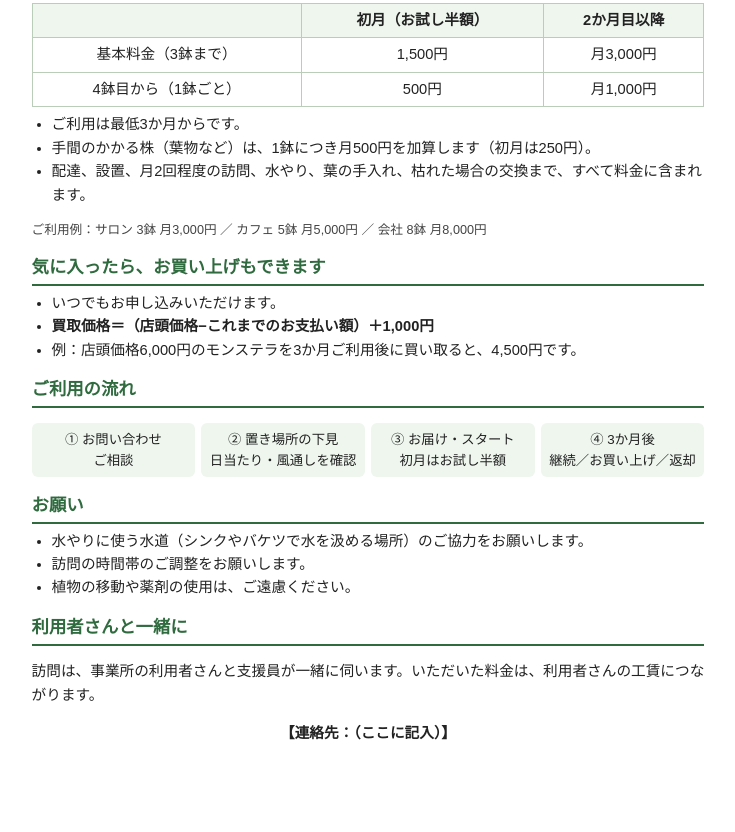
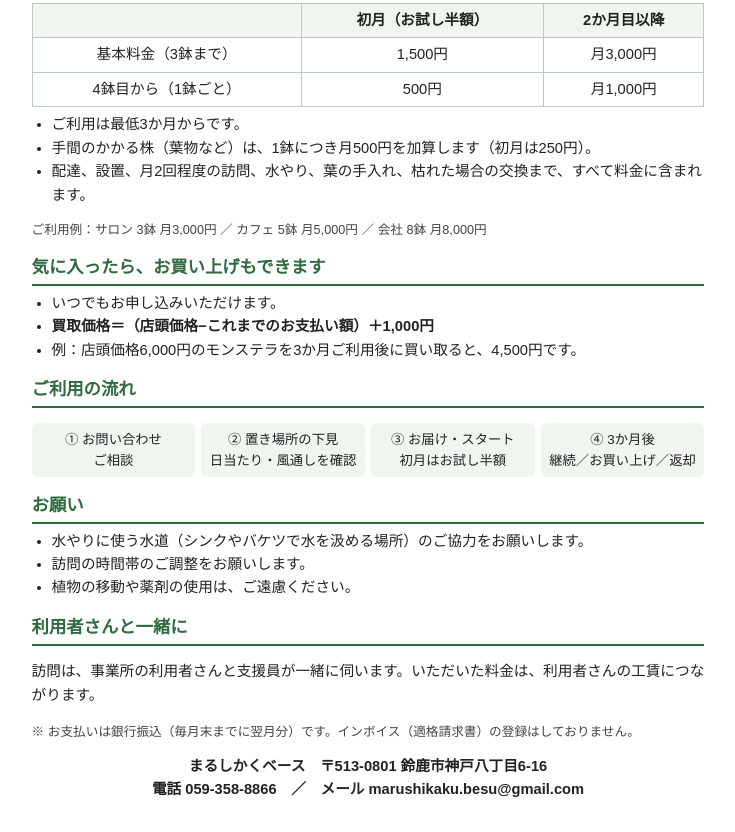
Before and after one commit to marushikakubesu-arch/marushikaku-homepage, a plain HTML site: page plant_lease/lease_guide.html in a window 1280 px wide. Shown: the part 302-1134 px from the top of the page, without its empty margins (272-1007 px from the left). Before the commit the page ends 1078 px from the top, so only its background shows below. Drawn offline with Linux system fonts and the light colour scheme.

Commit message:
観葉植物リースの支払い・インボイス・解約・賠償・連絡先を確定し、案内と契約書の下書きに反映
Co-Authored-By: Claude Sonnet 5.5 <noreply@anthropic.com>

```diff
--- a/plant_lease/lease_guide.html
+++ b/plant_lease/lease_guide.html
@@ -77,7 +77,12 @@
   <h2>利用者さんと一緒に</h2>
   <p>訪問は、事業所の利用者さんと支援員が一緒に伺います。いただいた料金は、利用者さんの工賃につながります。</p>
 
-  <footer>【連絡先：（ここに記入）】</footer>
+  <p class="small">※ お支払いは銀行振込（毎月末までに翌月分）です。インボイス（適格請求書）の登録はしておりません。</p>
+
+  <footer>
+    まるしかくベース　〒513-0801 鈴鹿市神戸八丁目6-16<br>
+    電話 059-358-8866　／　メール marushikaku.besu@gmail.com
+  </footer>
 </div>
 </body>
 </html>
```
Also changed, not shown: 2 other files.
